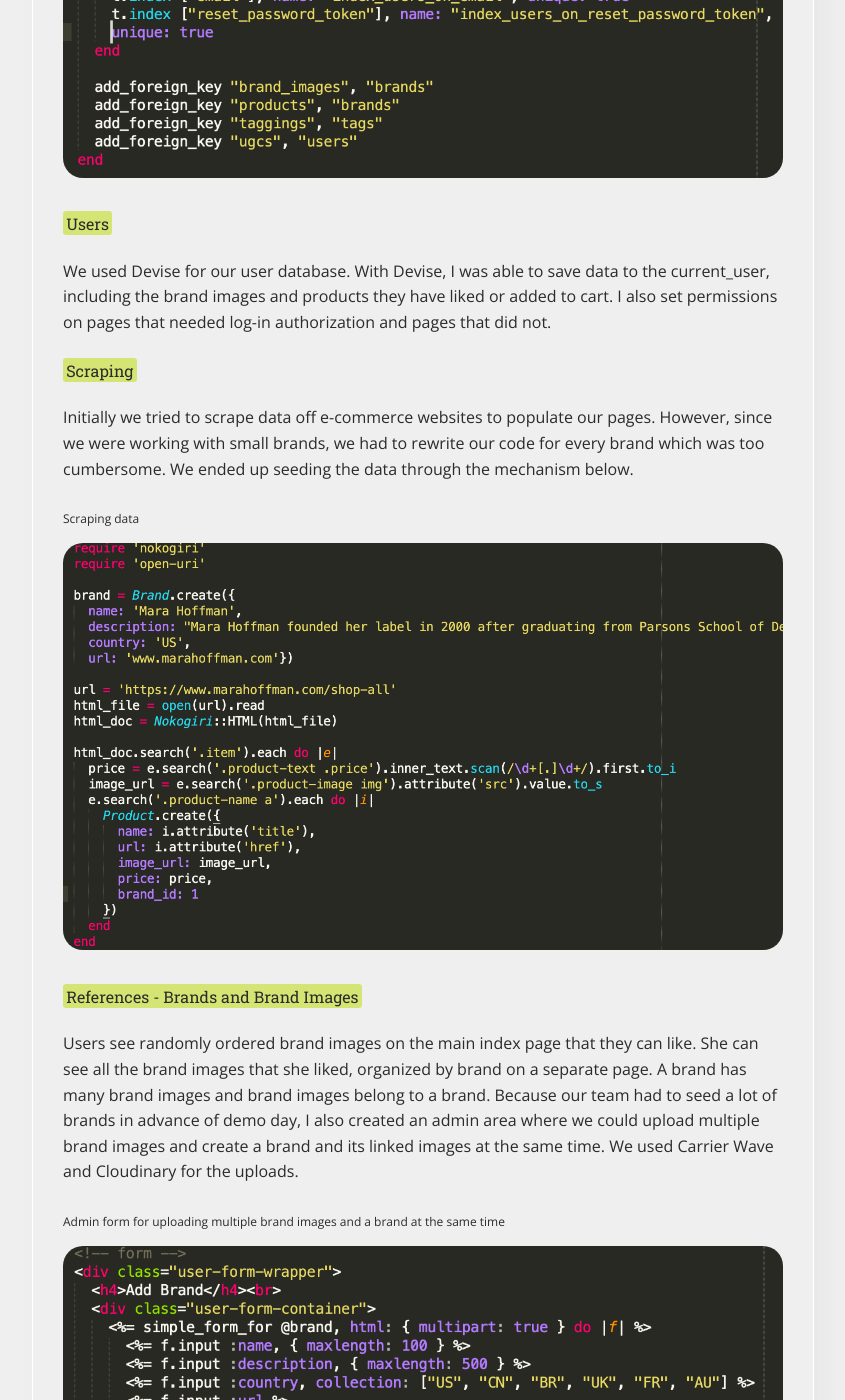
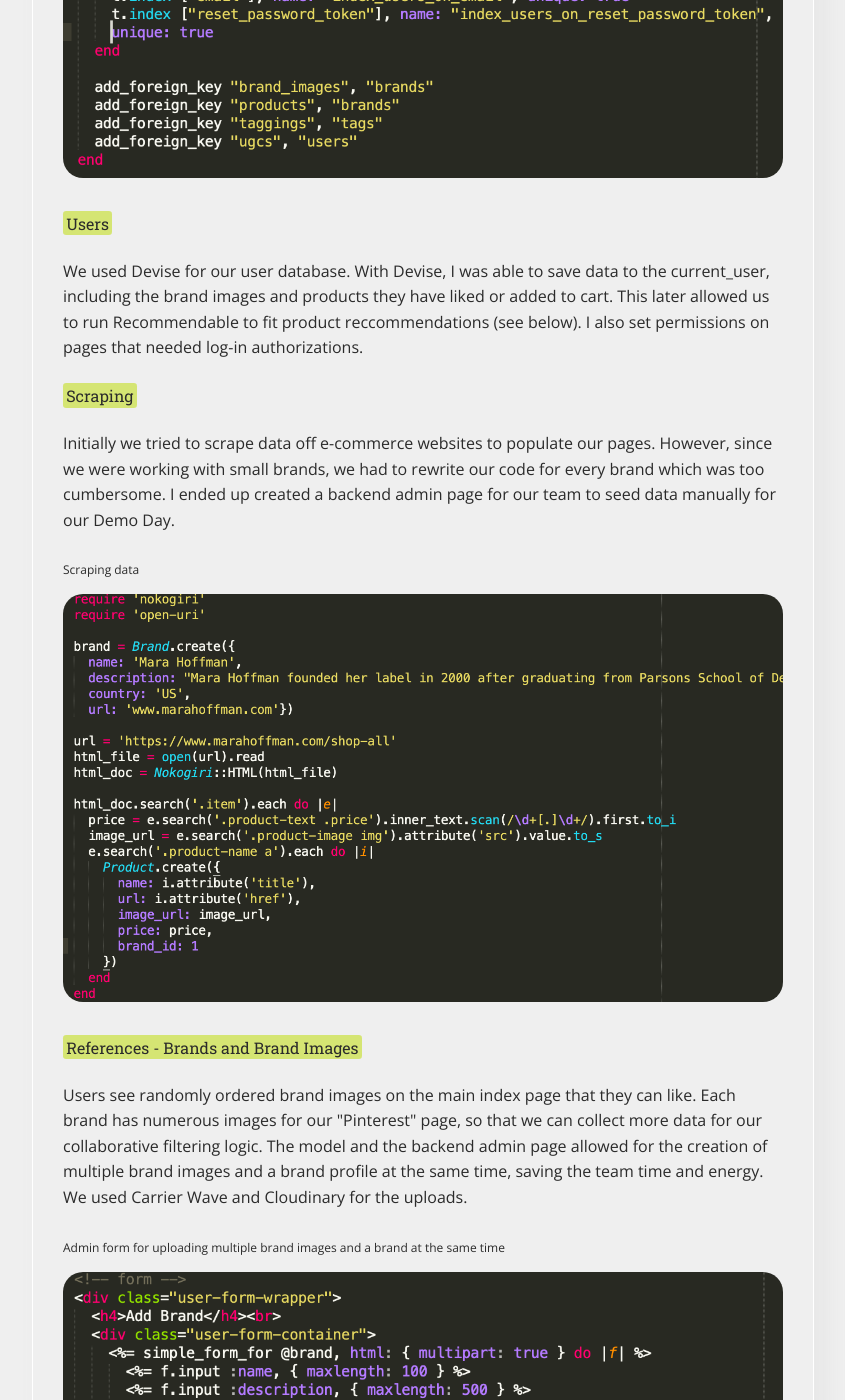
Before and after one commit to bingwanli/ginili, a Jekyll site: the page built from projects.md, in a window 1280 px wide and 1400 px high, scrolled down 1977 px. Shown: the whole window, without its empty margins (217-1062 px from the left). Built offline with Jekyll 4.4.1, drawn with Linux system fonts in a browser that asks for light colours; some of the changed text lies outside the part shown.

Commit message:
edited rest of text on projects

```diff
--- a/projects.md
+++ b/projects.md
@@ -22,28 +22,28 @@ title: Projects
 
 
   <strong>Schema</strong>
-  <p>I turned our team's concept and features into models with PostgreSQL. Our main models were products, users, and brands, but since there
-  were multiple brand images per brand, we created a separate model for brand images. </p>
+  <p>I turned our team's concept and features into models through PostgreSQL. Our main models were products, users, and brands, but since there
+  were multiple brand images per brand, we created a separate model for brand images as well. </p>
   <div class="code">
     <img src= "assets/images/schema.png" class="code">
   </div>
 
   <strong>Users</strong>
   <p>We used Devise for our user database. With Devise, I was able to save data to the current_user, including the brand images and products they have liked or added to cart.
-  I also set permissions on pages that needed log-in authorization and pages that did not.</p>
+  This later allowed us to run Recommendable to fit product reccommendations (see below). I also set permissions on pages that needed log-in authorizations.</p>
 
   <strong>Scraping</strong>
   <p>Initially we tried to scrape data off e-commerce websites to populate our pages. However, since we were working with small brands,
-    we had to rewrite our code for every brand which was too cumbersome. We ended up seeding the data through the mechanism below. </p>
+    we had to rewrite our code for every brand which was too cumbersome. I ended up created a backend admin page for our team to seed data manually for our Demo Day.</p>
     <div class="code">
     <small>Scraping data</small>
       <img src= "assets/images/scraping.png" class="code">
     </div>
 
   <strong>References - Brands and Brand Images</strong>
-  <p>Users see randomly ordered brand images on the main index page that they can like. She can see all the brand images that she liked, organized by brand on a separate page. A brand has many brand images and brand images belong to a brand.
-  Because our team had to seed a lot of brands in advance of demo day, I also created an admin area where we could upload multiple brand images and create a brand and
-  its linked images at the same time. We used Carrier Wave and Cloudinary for the uploads.</p>
+  <p>Users see randomly ordered brand images on the main index page that they can like. Each brand has numerous images for our "Pinterest" page, so that we can collect more data
+    for our collaborative filtering logic. The model and the backend admin page allowed for the creation of multiple brand images and a brand profile at the same time, saving the
+    team time and energy. We used Carrier Wave and Cloudinary for the uploads.</p>
 
   <div class="code">
     <small>Admin form for uploading multiple brand images and a brand at the same time</small>
```
Also changed, not shown: other parts of projects.md (+2 -2 lines).
